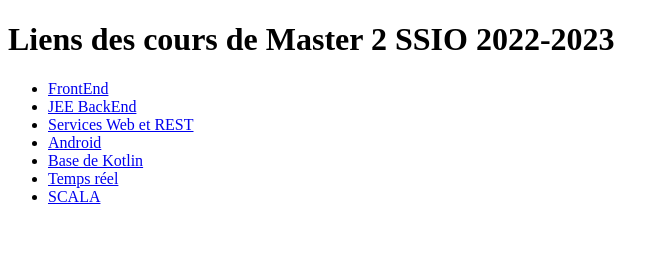
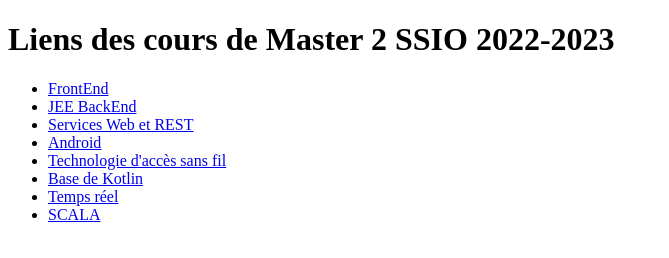
Before and after one commit to e-guyot/PageWebM2, a plain HTML site: page index.html in a window 1280 px wide. Shown: the whole page, without its empty margins (0-669 px from the left). Drawn offline with Linux system fonts and the light colour scheme.

Commit message:
Update index.html

```diff
--- a/index.html
+++ b/index.html
@@ -16,6 +16,7 @@
                         <li><a href="http://www-igm.univ-mlv.fr/~carayol/coursJEEM2/index.html">JEE BackEnd</a></li>
                         <li><a href="http://mahdi-zargayouna.pagesperso-orange.fr/SSIOLOG/">Services Web et REST</a></li>
                         <li><a href="http://igm.univ-mlv.fr/~chilowi/lectures/content/android/index.std.html">Android</a></li>
+			<li><a href="./technologie_sans_fil.html">Technologie d'accès sans fil</a></li>
 			<li><a href="https://igm.univ-mlv.fr/~chilowi/lectures/content/android/cours/kotlin/kotlin.std.html">Base de Kotlin</a></li>
 			<li><a href="https://igm.univ-mlv.fr/~midonnet/Polyamid/JavaTempsReel/M2-UGE/">Temps réel</a></li>
 			<li><a href="https://c0de.gitlab.io/scala-lectures-public">SCALA</a></li>
```
